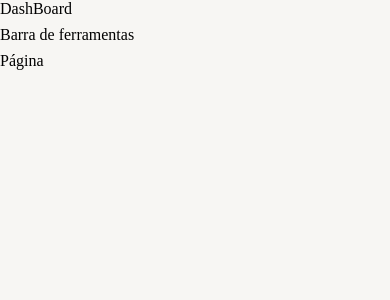
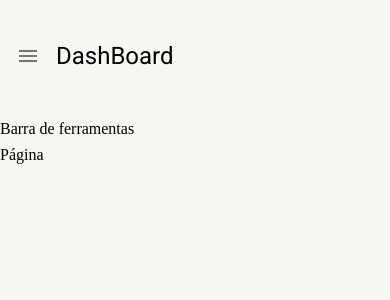
Before and after one commit to lucas-linhares-dev/projeto-cadastros-material-ui-typescript, a React (Create React App) app: page /pagina-inicial in a window 390 px wide. Shown: the top 300 px of the page. Built offline with nearby package versions, Linux system fonts and the light colour scheme.

Commit message:
Terminando de configurar layout base de página

```diff
--- a/src/shared/layouts/LayoutBaseDePagina.tsx
+++ b/src/shared/layouts/LayoutBaseDePagina.tsx
@@ -1,4 +1,6 @@
 import { Box } from '@mui/system';
+import { Icon, IconButton, Typography, useMediaQuery, useTheme } from '@mui/material';
+import { useDrawerContext } from '../contexts';
 
 
 interface ILayoutBaseDePagina {
@@ -7,10 +9,26 @@ interface ILayoutBaseDePagina {
 }
 
 export const LayoutBaseDePagina: React.FC<ILayoutBaseDePagina> = ({children, titulo}) => {
+
+  const theme = useTheme();
+  const downSM = useMediaQuery(theme.breakpoints.down('sm'));
+
+  const { toggleDrawerOpen } = useDrawerContext();
+
   return(
     <Box height='100%' display='flex' flexDirection='column' gap={1}>
-      <Box>
-        {titulo}
+
+      <Box display='flex' padding={1} alignItems='center' height={theme.spacing(12)} gap={1} >
+
+        {downSM &&
+          <IconButton onClick={toggleDrawerOpen}>
+            <Icon>menu</Icon>
+          </IconButton>
+        }
+
+        <Typography variant='h5'>
+          {titulo}
+        </Typography>
       </Box>
 
       <Box>
@@ -20,6 +38,7 @@ export const LayoutBaseDePagina: React.FC<ILayoutBaseDePagina> = ({children, tit
       <Box>
         {children}
       </Box>
+
     </Box>
   );
 };
```
